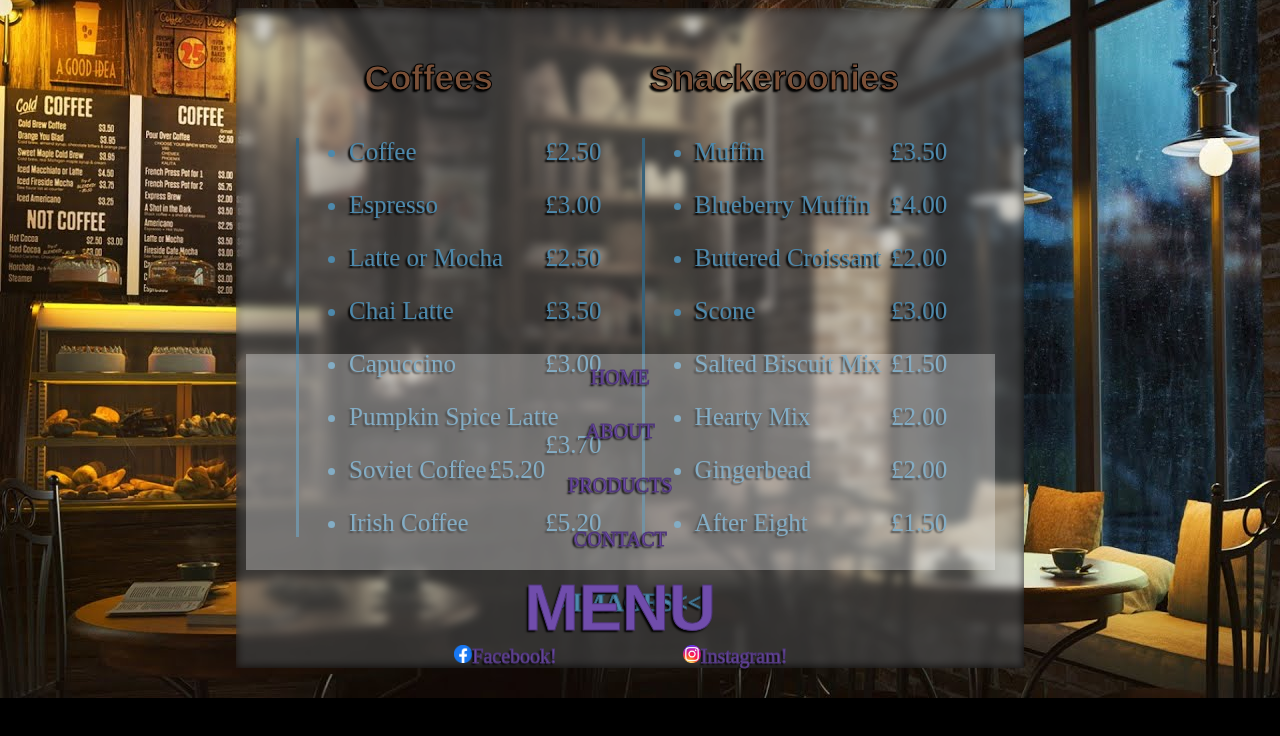
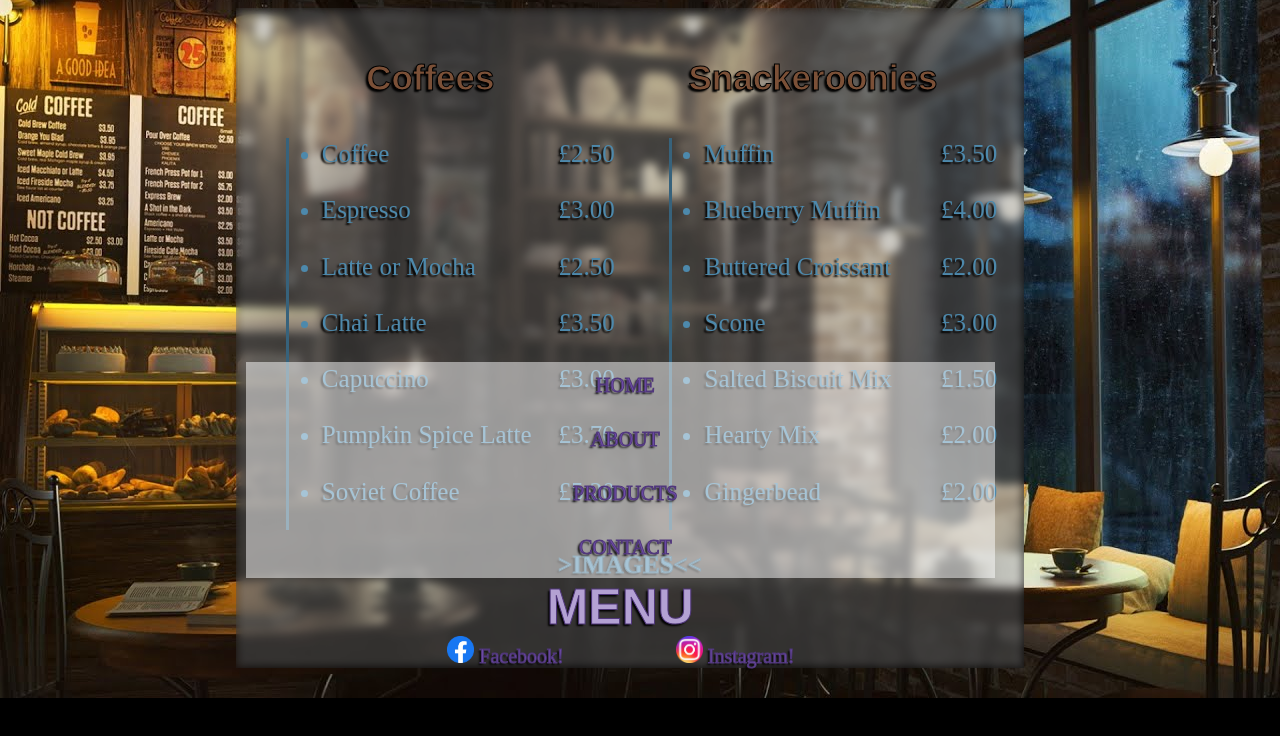
Before and after one commit to Bjorn-VDV/Website, a plain HTML site: page html/Products.html in a window 1280 px wide. Both pictures are taken after a click on the button "MENU". Drawn offline with Linux system fonts and the light colour scheme.

Commit message:
More or less done

```diff
--- a/css/Base.css
+++ b/css/Base.css
@@ -16,6 +16,7 @@ h1 {
     color: #7B5037;
     -webkit-text-stroke: 1px black;
     font-size: 50px;
+    display: inline-block;
     line-height: 40%;
     font-family: fantasy;
     text-align: center;
@@ -67,6 +68,10 @@ li {
     -webkit-text-stroke: 0.5 #79c5f1;
     text-shadow: -2px 2px 2px black;
     margin-bottom: 25px;
+    line-height:125%;
+    position:relative;
+    bottom: 40%;
+    inline-size: 100%;
 }
 
 footer {
@@ -99,7 +104,7 @@ a:hover {
     text-decoration: underline overline;
     display: inline-block;
     height: inherit;
-    font-size: larger;
+    color: #b3a1d3;
     position: flex;
 }
 
--- a/css/menubutton.css
+++ b/css/menubutton.css
@@ -14,9 +14,10 @@
 }
 
 /* Dropdown button on hover & focus */
-  .dropbtn:hover, .dropbtn:focus {
+.dropbtn:hover,
+.dropbtn:focus {
   background-color: transparent;
-    font-size: 65px;
+  color: #b3a1d3;
   text-decoration: underline, overline;
 }
 
@@ -32,7 +33,7 @@
   display: none;
   position: absolute;
   text-align: center;
-    background-color: rgba(255, 255, 255, 0.3);
+  background-color: rgba(255, 255, 255, 0.5);
   min-width: 100%;
   z-index: 2;
   bottom: 100%;
@@ -44,12 +45,16 @@
   padding: 12px 5px;
   display: inline-block;
   height: 30px;
-    width: 50%;
+  width: 100%;
 }
 
 /* Change color of dropdown links on hover */
 .dropdown-content a:hover {
-    text-decoration: underline, overline;}
+  text-decoration: underline, overline;
+  color: #b3a1d3;
+}
 
 /* Show the dropdown menu (use JS to add this class to the .dropdown-content container when the user clicks on the dropdown button) */
-  .show {display:block;}
+.show {
+  display: block;
+}
--- a/html/Products.html
+++ b/html/Products.html
@@ -13,20 +13,22 @@
   <script src="../js/scriptstuff.js" defer></script>
   <style>
     .row {
-      padding-left: 10px;
+      padding-left: 5%;
       width: 90%;
       height: 550px;
     }
 
     .column {
-      float: left;
-      width: 50%;
-      padding: 0px;
-      height: 300px;
+      width: 48%;
+      min-width: 285px;
+      padding-right: 10px;
+      padding-top: 0%;
+      height: 60%;
+      display: inline-block;
     }
 
     .columnColoured {
-      padding-left: 50px;
+      padding-left: 10%;
       border-left: 3px solid #37627B;
     }
 
@@ -43,7 +45,7 @@
 </head>
 
 <body>
-  <div class="row">
+  <div class="scroll" style="overflow-y:auto; overflow-x: auto; height:80%">
     <div class="column">
       <h3>Coffees</h3>
       <p>
@@ -89,10 +91,12 @@
         <a href="../html/Contact.html">CONTACT</a>
       </div>
     </div>
-    <a href="https://sv-se.facebook.com/" class="positionSticker"><img src="../Images/fbLogo.png"
-            alt="Facebook Logo" style="width: 8%; height: 8%;">Facebook!</a>
-    <a href="https://www.instagram.com/" class="positionSticker"><img src="../Images/instaLogo.jpg"
-            alt="Instagram Logo" style="width: 8%; height: 8%;">Instagram!</a>
+    <a href="https://sv-se.facebook.com/" class="positionSticker" target="_blank">
+      <img src="../Images/fbLogo.png" alt="Facebook Logo" style="width: 12%; height: 12%;min-width: 25px;">
+      Facebook!</a>
+  <a href="https://www.instagram.com/" class="positionSticker" target="_blank">
+      <img src="../Images/instaLogo.jpg" alt="Instagram Logo" style="width: 12%; height: 12%;min-width: 25px;">
+      Instagram!</a>
   </footer>
 </body>
 
```
Also changed, not shown: html/About.html (+6 -4 lines), html/Contact.html (+6 -4 lines), html/Images.html (+10 -6 lines), index.html (+7 -2 lines). Lines whose indentation alone changed are shown as unchanged.
